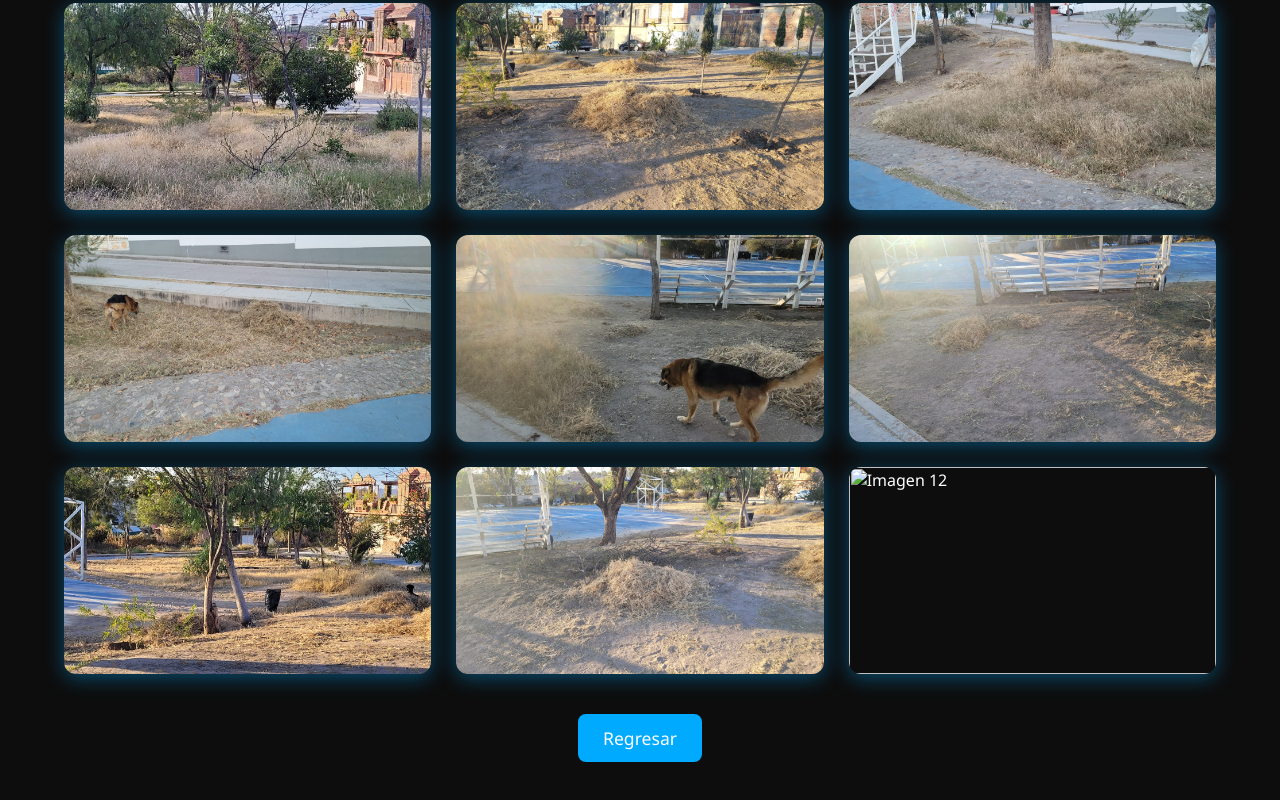
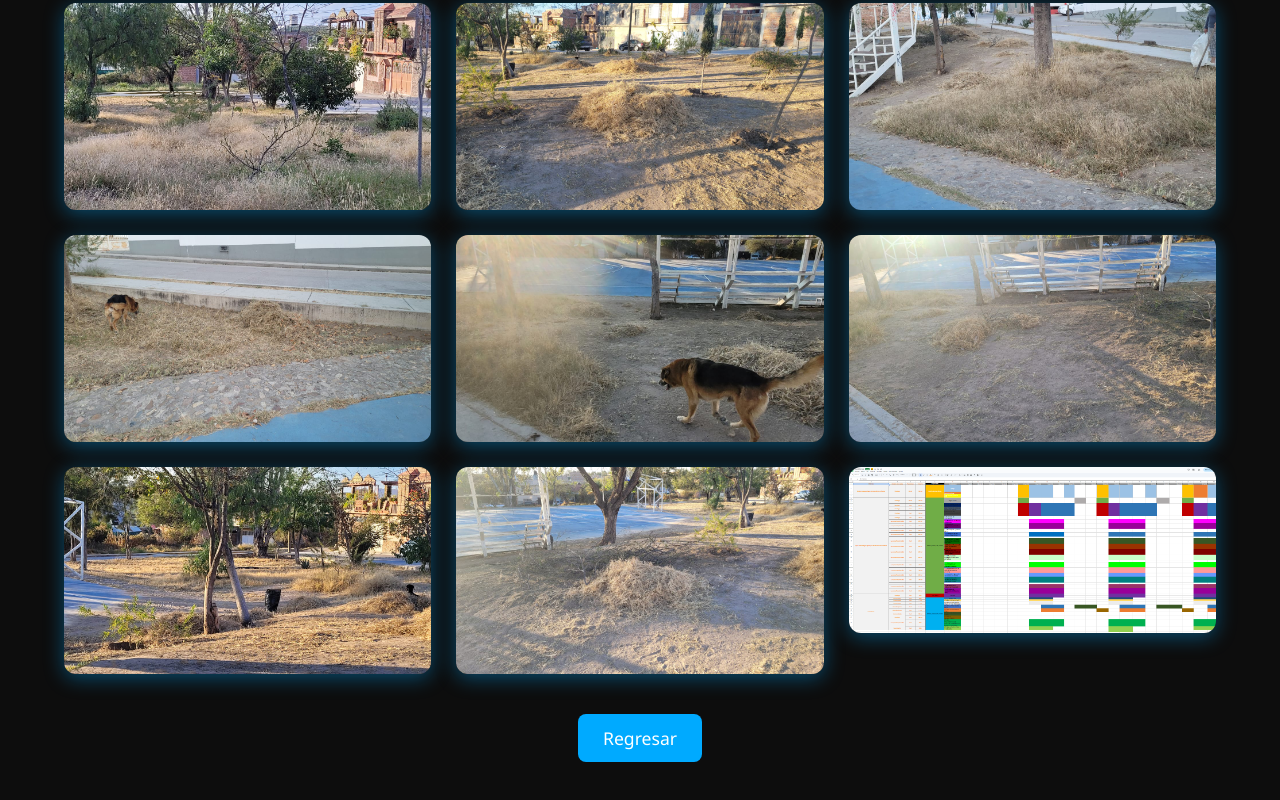
Before and after one commit to osvaldo24568-beep/ECO, a plain HTML site: page multimedia.html in a window 1280 px wide. Shown: the part 713-1513 px from the top of the page. Drawn offline with Linux system fonts and the light colour scheme.

Commit message:
Update multimedia.html

```diff
--- a/multimedia.html
+++ b/multimedia.html
@@ -94,7 +94,7 @@
         <img src="f7.jpg" alt="Imagen 9">
         <img src="f8.jpg" alt="Imagen 10">
         <img src="f9.jpg" alt="Imagen 11">
-        <img src="cronograma.jpg" alt="Imagen 12">
+        <img src="cronograma.png" alt="Imagen 12">
     </div>
 
     <a href="index.html">Regresar</a>
```
